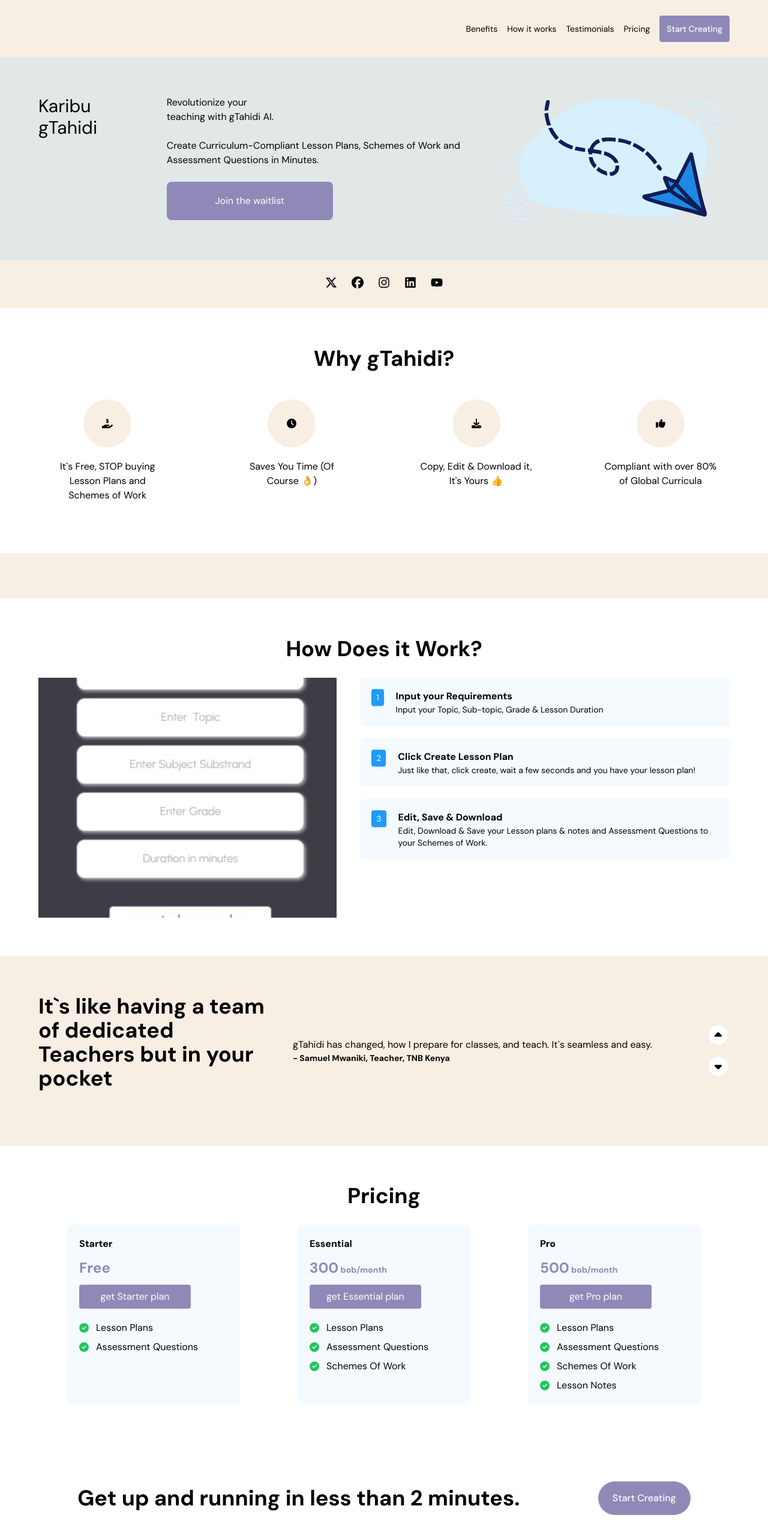
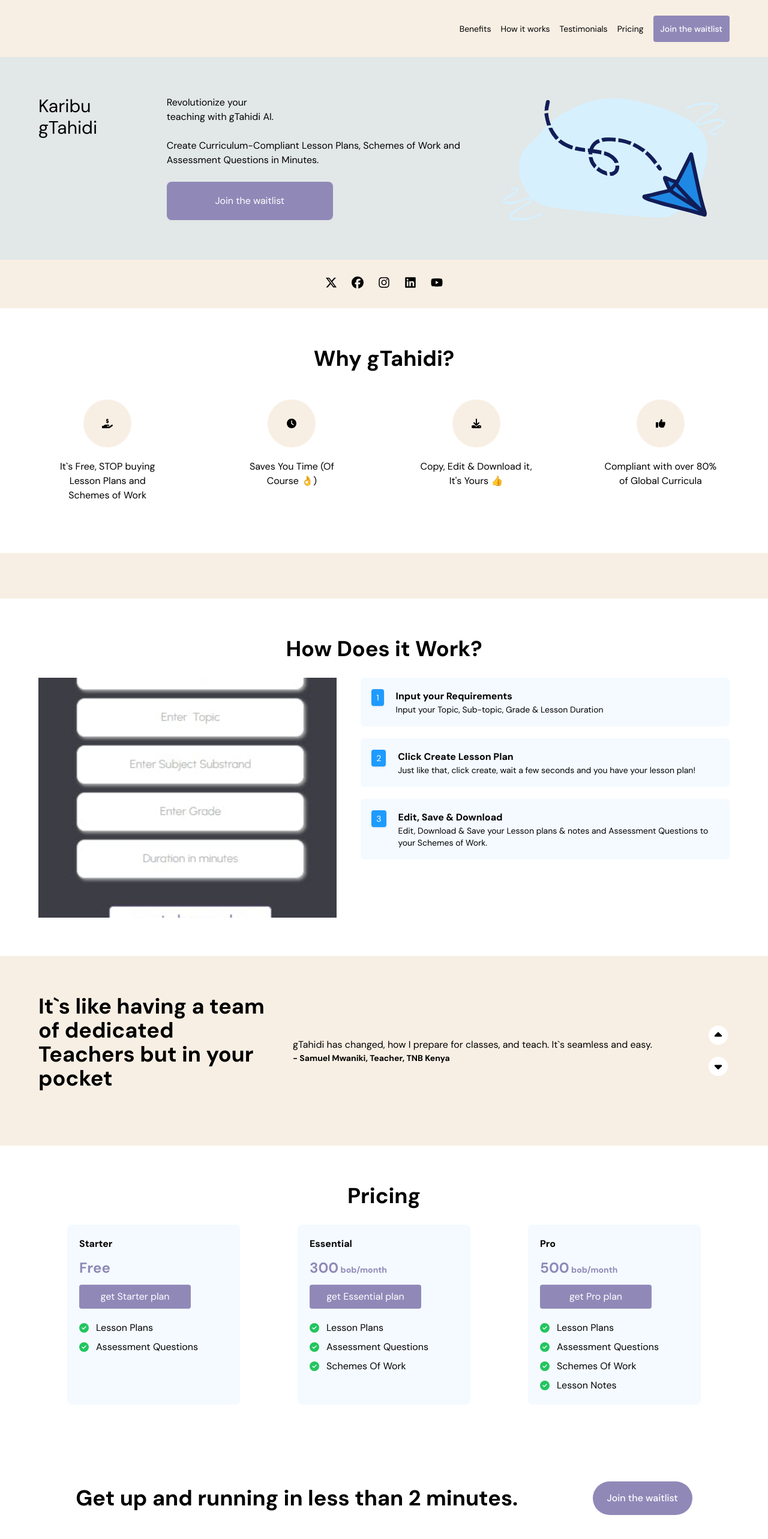
Before and after one commit to gTahidi/gTahidi-Beta, a Next.js app: page / in a window 1280 px wide. Shown: the top 2566 px of the page at 60% size. Built offline with nearby package versions, Linux system fonts and the light colour scheme.

Commit message:
Completed waitlist modal and firestore integration

```diff
--- a/components/Nav.tsx
+++ b/components/Nav.tsx
@@ -46,10 +46,10 @@ export const Nav = () => {
           className="bg-gtahidiPurple p-3 rounded text-white font-medium"
           onClick={openWaitlistModal}
         >
-          Start Creating
+          Join the waitlist
         </button>
       </ul>
-      {isShowingWaitlistModal && <WaitListModal closeFn={closeFn} />}
+      {isShowingWaitlistModal && <WaitListModal />}
     </nav>
   );
 };
--- a/components/StartCreating.tsx
+++ b/components/StartCreating.tsx
@@ -1,14 +1,19 @@
 "use client";
+import { useGlobalData } from "@/hooks/useGlobalData";
 import React from "react";
 
 export const StartCreating = () => {
+  const { openWaitlistModal } = useGlobalData();
   return (
     <section className="p-[5%] flex justify-around items-center flex-col sm:flex-row">
       <p className="text-4xl font-semibold">
         Get up and running in less than 2 minutes.
       </p>
-      <button className="bg-gtahidiPurple py-4 px-6 hover:scale-125 transition-all rounded-full text-white font-medium mt-5 sm:mt-0">
-        Start Creating
+      <button
+        className="bg-gtahidiPurple py-4 px-6 hover:scale-125 transition-all rounded-full text-white font-medium mt-5 sm:mt-0"
+        onClick={openWaitlistModal}
+      >
+        Join the waitlist
       </button>
     </section>
   );
--- a/components/WaitListModal.tsx
+++ b/components/WaitListModal.tsx
@@ -1,5 +1,6 @@
 import { addUserToWaitlist } from "@/firebase/firestore";
 import { modalTransition } from "@/framer/Motion";
+import { useGlobalData } from "@/hooks/useGlobalData";
 import { faWhatsapp } from "@fortawesome/free-brands-svg-icons";
 import {
   faCircleNotch,
@@ -10,10 +11,12 @@ import {
 import { FontAwesomeIcon } from "@fortawesome/react-fontawesome";
 import { motion } from "framer-motion";
 import React, { useRef, useState } from "react";
+import { uid } from "uid";
 import { Overlay } from "./Overlay";
 
-export const WaitListModal = ({ closeFn }: { closeFn: () => void }) => {
+export const WaitListModal = () => {
   const [isLoading, setIsLoading] = useState(false);
+  const { closeFn } = useGlobalData();
   const emailRef = useRef<HTMLInputElement | null>(null);
 
   const handleJoiningWaitlist = async (e: React.FormEvent) => {
@@ -25,9 +28,6 @@ export const WaitListModal = ({ closeFn }: { closeFn: () => void }) => {
     const email = formData.get("email") as string;
     const phoneNumber = formData.get("phoneNumber") as string;
 
-    console.log("Name:", name);
-    console.log("Email:", email);
-    console.log("Phone Number:", phoneNumber);
     const id = uid(8);
     await addUserToWaitlist(
       {
@@ -38,6 +38,7 @@ export const WaitListModal = ({ closeFn }: { closeFn: () => void }) => {
       id
     );
     setIsLoading(false);
+    closeFn();
   };
 
   return (
--- a/firebase/firebase.ts
+++ b/firebase/firebase.ts
@@ -1,7 +1,7 @@
 // Import the functions you need from the SDKs you need
 import { initializeApp } from "firebase/app";
-import { getAnalytics } from "firebase/analytics";
-// TODO: Add SDKs for Firebase products that you want to use
+import { getFirestore } from "firebase/firestore";
+// Add SDKs for Firebase products that you want to use
 // https://firebase.google.com/docs/web/setup#available-libraries
 
 // Your web app's Firebase configuration
--- a/firebase/firestore.ts
+++ b/firebase/firestore.ts
@@ -1,6 +1,11 @@
+import { doc, setDoc } from "firebase/firestore";
+import { db } from "./firebase";
+
 export const addUserToWaitlist = async (userData: any, userId: string) => {
   const usersRef = doc(db, "gtahidi-waitlist", userId);
-  await setDoc(usersRef, userData, {
-    merge: true,
-  });
+  try {
+    await setDoc(usersRef, userData, {
+      merge: true,
+    });
+  } catch (error) {}
 };
--- a/package.json
+++ b/package.json
@@ -20,6 +20,7 @@
     "autoprefixer": "10.4.14",
     "eslint": "8.46.0",
     "eslint-config-next": "13.4.12",
+    "firebase": "^10.1.0",
     "framer-motion": "^10.15.0",
     "next": "13.4.12",
     "postcss": "8.4.27",
```
Also changed, not shown: 2 other files (tests, documents, lock files or other folders).
